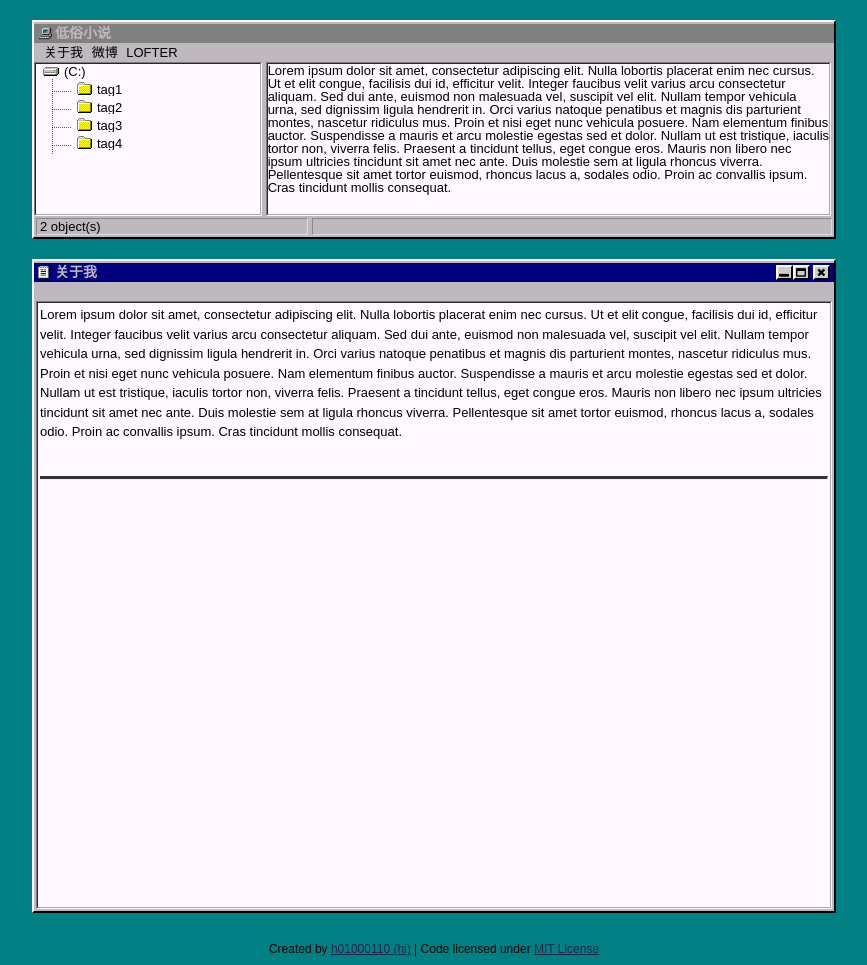
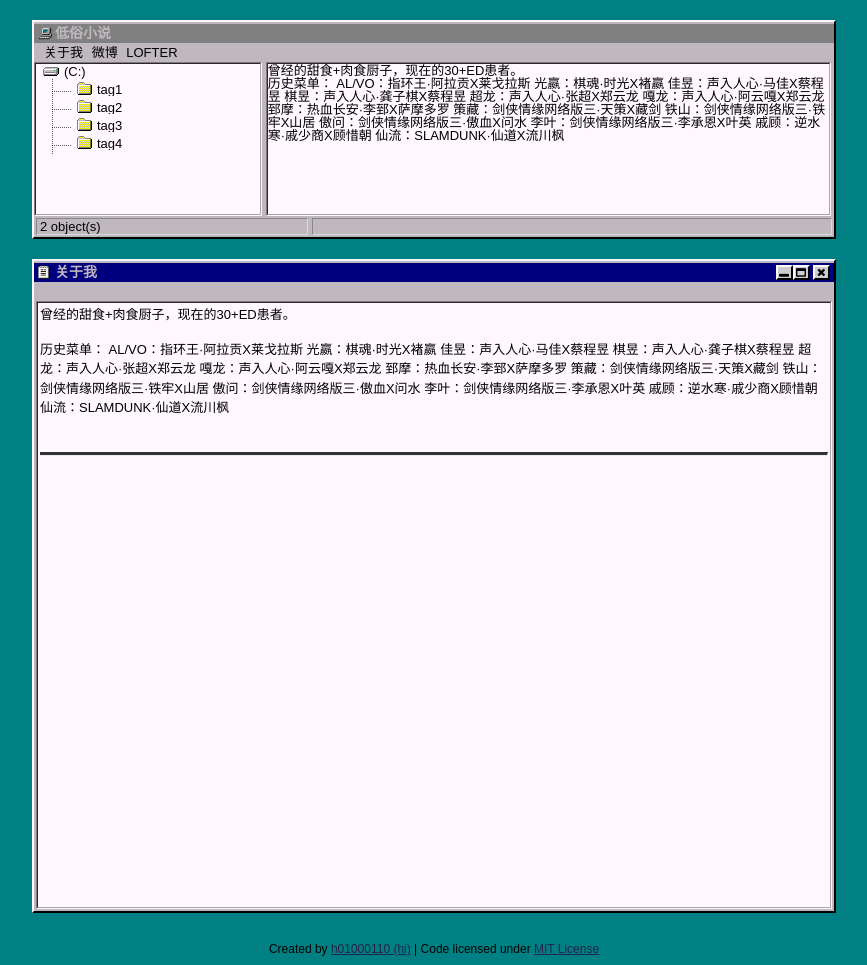
Before and after one commit to nightson1988/nightson1988.github.io, a Jekyll site: the page built from me/index.md, in a window 1280 px wide. Shown: the whole page, without its empty margins (206-1073 px from the left). Built offline with Jekyll 4.4.1, drawn with Linux system fonts in a browser that asks for light colours.

Commit message:
Update index.md

```diff
--- a/me/index.md
+++ b/me/index.md
@@ -3,4 +3,19 @@ layout: me
 title: 关于我
 ---
 
-Lorem ipsum dolor sit amet, consectetur adipiscing elit. Nulla lobortis placerat enim nec cursus. Ut et elit congue, facilisis dui id, efficitur velit. Integer faucibus velit varius arcu consectetur aliquam. Sed dui ante, euismod non malesuada vel, suscipit vel elit. Nullam tempor vehicula urna, sed dignissim ligula hendrerit in. Orci varius natoque penatibus et magnis dis parturient montes, nascetur ridiculus mus. Proin et nisi eget nunc vehicula posuere. Nam elementum finibus auctor. Suspendisse a mauris et arcu molestie egestas sed et dolor. Nullam ut est tristique, iaculis tortor non, viverra felis. Praesent a tincidunt tellus, eget congue eros. Mauris non libero nec ipsum ultricies tincidunt sit amet nec ante. Duis molestie sem at ligula rhoncus viverra. Pellentesque sit amet tortor euismod, rhoncus lacus a, sodales odio. Proin ac convallis ipsum. Cras tincidunt mollis consequat.
+曾经的甜食+肉食厨子，现在的30+ED患者。
+
+历史菜单：
+AL/VO：指环王·阿拉贡X莱戈拉斯
+光嬴：棋魂·时光X褚嬴
+佳昱：声入人心·马佳X蔡程昱
+棋昱：声入人心·龚子棋X蔡程昱
+超龙：声入人心·张超X郑云龙
+嘎龙：声入人心·阿云嘎X郑云龙
+郅摩：热血长安·李郅X萨摩多罗
+策藏：剑侠情缘网络版三·天策X藏剑
+铁山：剑侠情缘网络版三·铁牢X山居
+傲问：剑侠情缘网络版三·傲血X问水
+李叶：剑侠情缘网络版三·李承恩X叶英
+戚顾：逆水寒·戚少商X顾惜朝
+仙流：SLAMDUNK·仙道X流川枫
```
